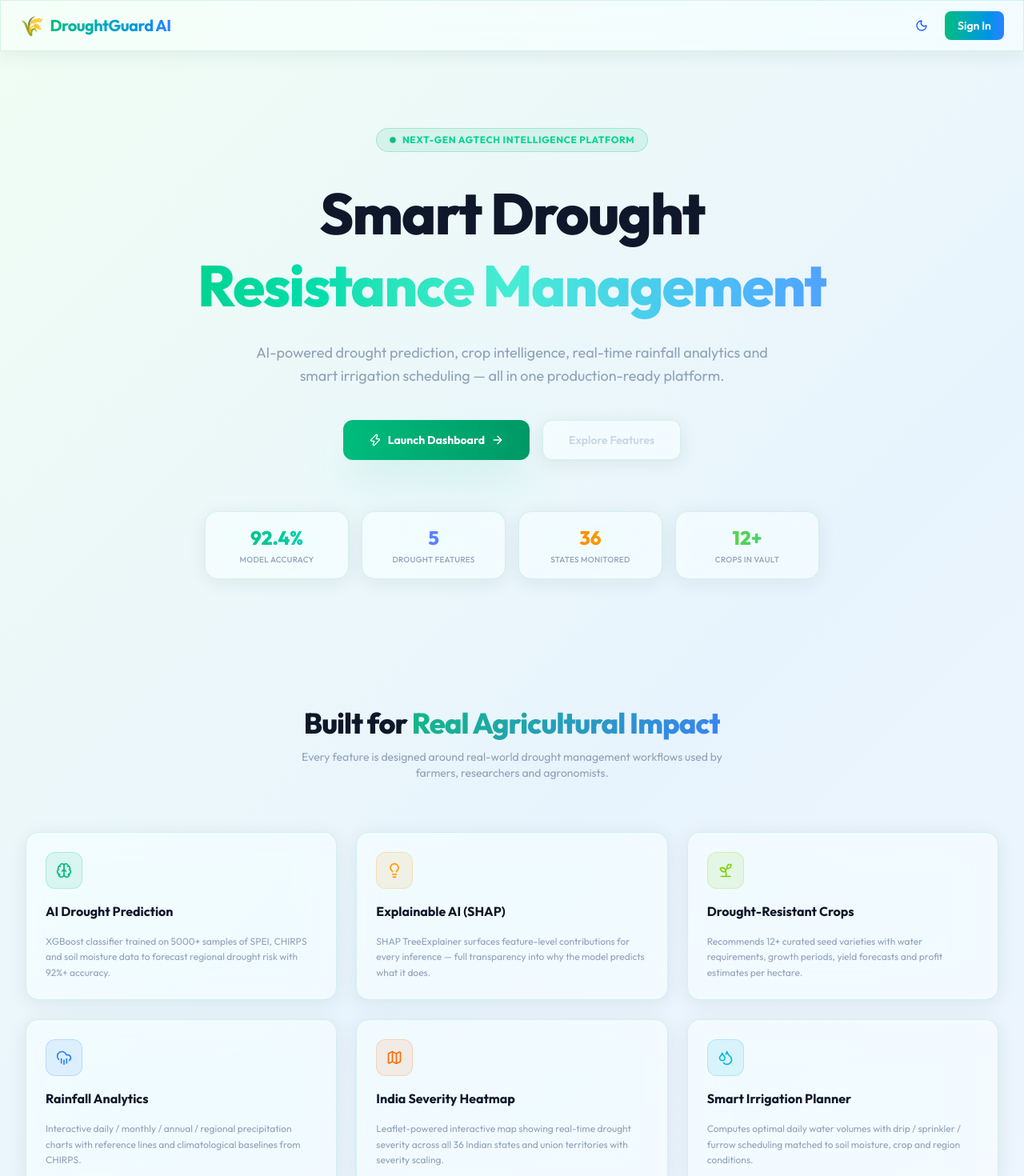
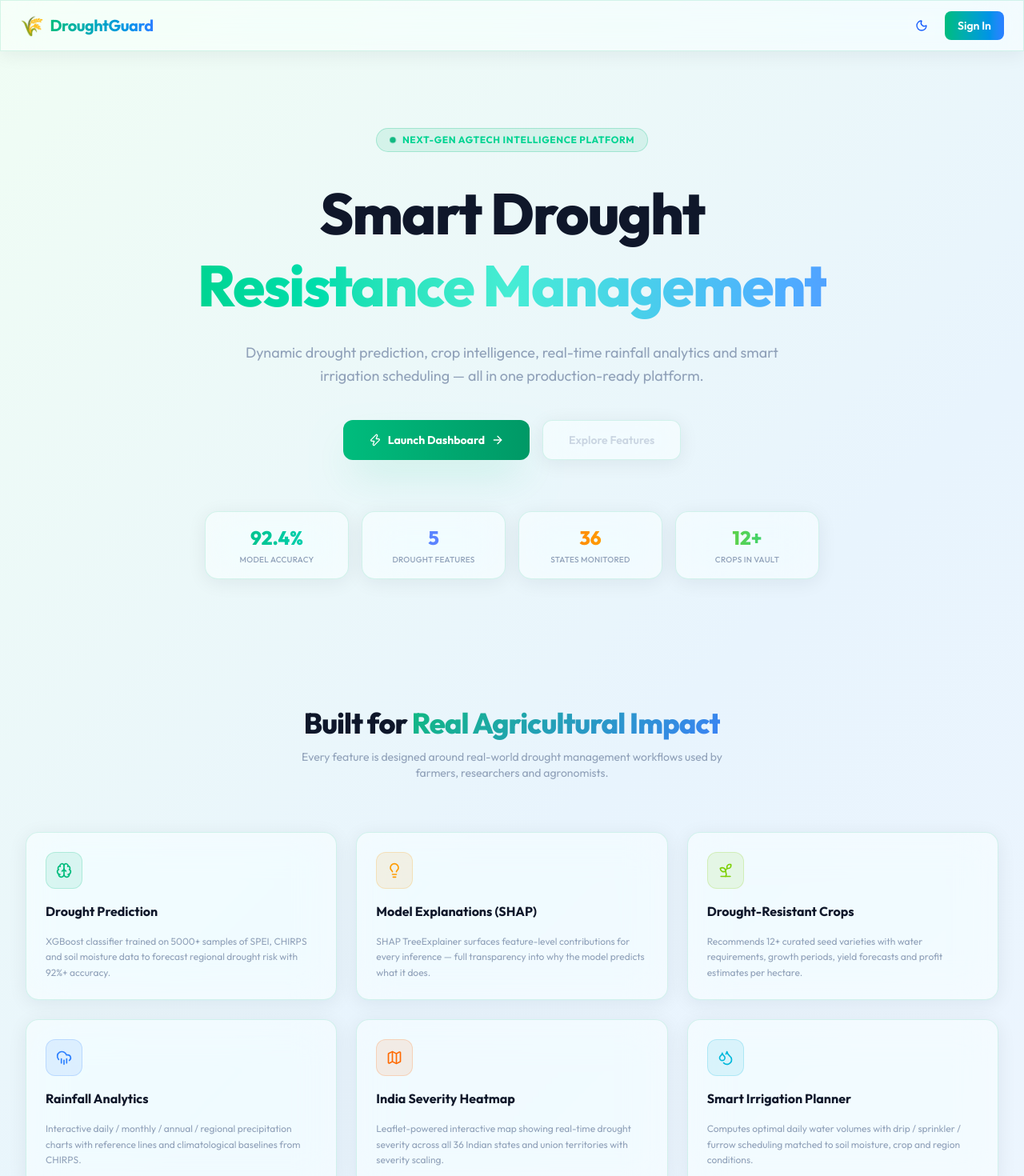
Before and after one commit to SDEEPAK13082006/AI-Based-Drought-Resistance-In-Machine-Learning, a React (Vite) app in the folder frontend/: page / in a window 1280 px wide. Shown: the top 1470 px of the page at 80% size. Built offline with nearby package versions, Linux system fonts and the light colour scheme; no server answers.

Commit message:
Remove all occurrences of the word 'AI' from headings, labels, buttons, and titles in the frontend

```diff
--- a/frontend/index.html
+++ b/frontend/index.html
@@ -4,7 +4,7 @@
     <meta charset="UTF-8" />
     <link rel="icon" type="image/svg+xml" href="/favicon.svg" />
     <meta name="viewport" content="width=device-width, initial-scale=1.0" />
-    <title>DroughtGuard AI - Smart Drought Resistance Management</title>
+    <title>DroughtGuard - Smart Drought Resistance Management</title>
     <meta name="description" content="AI-powered Smart Drought Resistance Management System. Predict drought risks, get crop recommendations, and plan irrigation with XGBoost ML and SHAP explainability." />
     <!-- Google Fonts loaded via HTML to avoid PostCSS @import ordering issues -->
     <link rel="preconnect" href="https://fonts.googleapis.com" />
--- a/frontend/src/components/Navbar.jsx
+++ b/frontend/src/components/Navbar.jsx
@@ -24,7 +24,7 @@ const Navbar = () => {
         <Link to="/" className="flex items-center gap-2 text-xl font-bold tracking-tight">
           <span className="text-2xl">🌾</span>
           <span className="bg-gradient-to-r from-emerald-500 to-blue-500 bg-clip-text text-transparent">
-            DroughtGuard AI
+            DroughtGuard
           </span>
         </Link>
       </div>
--- a/frontend/src/components/Sidebar.jsx
+++ b/frontend/src/components/Sidebar.jsx
@@ -14,7 +14,7 @@ const MENU = [
   { name: 'Rainfall Charts',   path: '/rainfall',  icon: CloudRain,        color: 'text-blue-400' },
   { name: 'India Heatmap',     path: '/heatmap',   icon: Map,              color: 'text-orange-400' },
   { name: 'Irrigation Plan',   path: '/irrigation',icon: Droplets,         color: 'text-cyan-400' },
-  { name: 'AI Insights',       path: '/insights',  icon: Lightbulb,        color: 'text-amber-400' },
+  { name: 'Model Insights',   path: '/insights',  icon: Lightbulb,        color: 'text-amber-400' },
   { name: 'MLOps Monitor',     path: '/mlops',     icon: Activity,         color: 'text-purple-400' },
 ];
 
--- a/frontend/src/pages/AIInsights.jsx
+++ b/frontend/src/pages/AIInsights.jsx
@@ -99,7 +99,7 @@ const AIInsights = () => {
     <div className="space-y-8">
       {/* Header */}
       <div>
-        <h1 className="text-3xl font-extrabold tracking-tight">AI Explainability & SHAP Insights</h1>
+        <h1 className="text-3xl font-extrabold tracking-tight">Model Explanations & SHAP Insights</h1>
         <p className="text-sm text-slate-400 mt-1">
           Understand model decisions via SHapley Additive exPlanations — real-time as you adjust parameters.
         </p>
@@ -204,7 +204,7 @@ const AIInsights = () => {
                   <div className="skeleton h-3 w-5/6" />
                   <div className="skeleton h-3 w-4/6" />
                 </div>
-              ) : explanation || 'Adjust parameters to generate AI explanation...'}
+              ) : explanation || 'Adjust parameters to generate model explanation...'}
             </div>
           </GlassCard>
 
--- a/frontend/src/pages/Dashboard.jsx
+++ b/frontend/src/pages/Dashboard.jsx
@@ -159,7 +159,7 @@ const Dashboard = () => {
         />
         <StatCard
           icon={Brain}
-          label="AI Risk Score"
+          label="Drought Risk Score"
           value={`${Math.round(stats.ai_risk_score * 100)}%`}
           colorClass={riskColors.text}
           bgClass={riskColors.bg}
@@ -303,7 +303,7 @@ const Dashboard = () => {
               <div className="p-3.5 rounded-xl bg-red-500/10 border border-red-500/20 text-xs">
                 <div className="flex items-center gap-2 font-bold text-red-400 mb-1.5">
                   <Brain className="w-3.5 h-3.5" />
-                  AI High-Risk Alert
+                  Model High-Risk Alert
                 </div>
                 <p className="text-slate-300 leading-relaxed">
                   Model confidence is {Math.round(stats.ai_risk_score * 100)}% drought risk. Activate emergency irrigation protocol.
@@ -317,7 +317,7 @@ const Dashboard = () => {
             className="flex items-center justify-center gap-2 py-2.5 rounded-xl bg-white/5 hover:bg-white/10 border border-white/10 transition-colors text-xs font-semibold text-slate-300"
           >
             <Brain className="w-3.5 h-3.5 text-emerald-500" />
-            Explore AI Insights
+            Explore Insights
           </Link>
         </GlassCard>
       </div>
--- a/frontend/src/pages/Landing.jsx
+++ b/frontend/src/pages/Landing.jsx
@@ -8,9 +8,9 @@ import {
 import GlassCard from '../components/GlassCard';
 
 const FEATURES = [
-  { icon: Brain,     title: 'AI Drought Prediction',   color: 'text-emerald-500 bg-emerald-500/10 border-emerald-500/20',
+  { icon: Brain,     title: 'Drought Prediction',   color: 'text-emerald-500 bg-emerald-500/10 border-emerald-500/20',
     desc: 'XGBoost classifier trained on 5000+ samples of SPEI, CHIRPS and soil moisture data to forecast regional drought risk with 92%+ accuracy.' },
-  { icon: Lightbulb, title: 'Explainable AI (SHAP)',    color: 'text-amber-500 bg-amber-500/10 border-amber-500/20',
+  { icon: Lightbulb, title: 'Model Explanations (SHAP)',    color: 'text-amber-500 bg-amber-500/10 border-amber-500/20',
     desc: 'SHAP TreeExplainer surfaces feature-level contributions for every inference — full transparency into why the model predicts what it does.' },
   { icon: Sprout,    title: 'Drought-Resistant Crops',  color: 'text-lime-500 bg-lime-500/10 border-lime-500/20',
     desc: 'Recommends 12+ curated seed varieties with water requirements, growth periods, yield forecasts and profit estimates per hectare.' },
@@ -79,7 +79,7 @@ const Landing = () => {
           transition={{ delay: 0.2 }}
           className="max-w-2xl mx-auto mt-6 text-base sm:text-lg text-slate-400 leading-relaxed"
         >
-          AI-powered drought prediction, crop intelligence, real-time rainfall analytics and
+          Dynamic drought prediction, crop intelligence, real-time rainfall analytics and
           smart irrigation scheduling — all in one production-ready platform.
         </motion.p>
 
--- a/frontend/src/pages/Prediction.jsx
+++ b/frontend/src/pages/Prediction.jsx
@@ -255,7 +255,7 @@ const Prediction = () => {
 
                 {/* Explanation Card */}
                 <GlassCard className="bg-white/5 border-white/5" hover={false}>
-                  <h4 className="font-bold text-sm text-slate-300 mb-2.5">Explainable AI (SHAP Summary)</h4>
+                  <h4 className="font-bold text-sm text-slate-300 mb-2.5">Model Explanations (SHAP Summary)</h4>
                   <div className="p-4 rounded-xl bg-white/5 border border-white/5 text-xs leading-relaxed text-slate-300">
                     {result.explanation}
                   </div>
```
